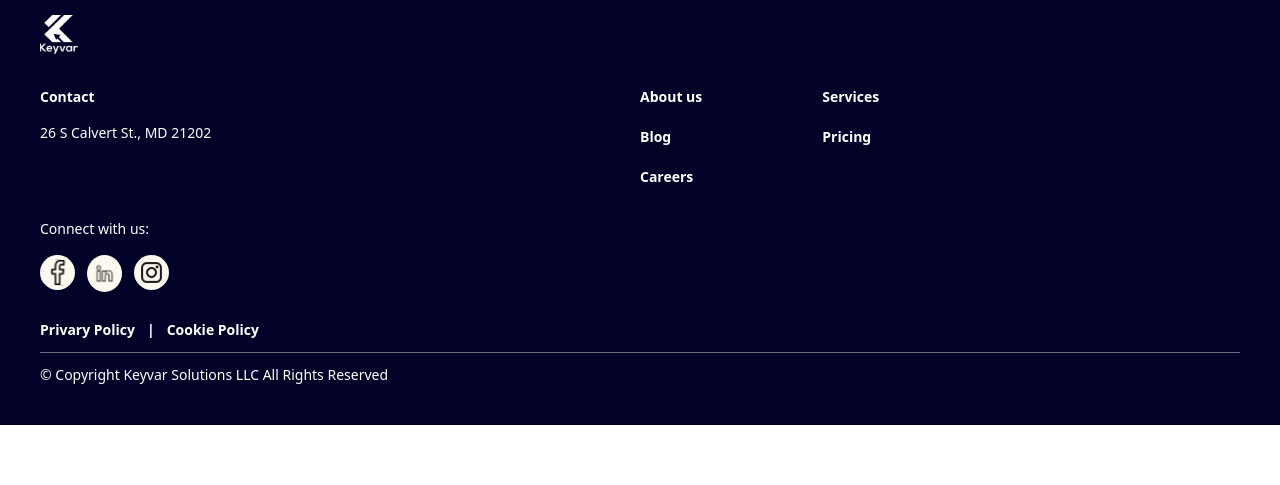
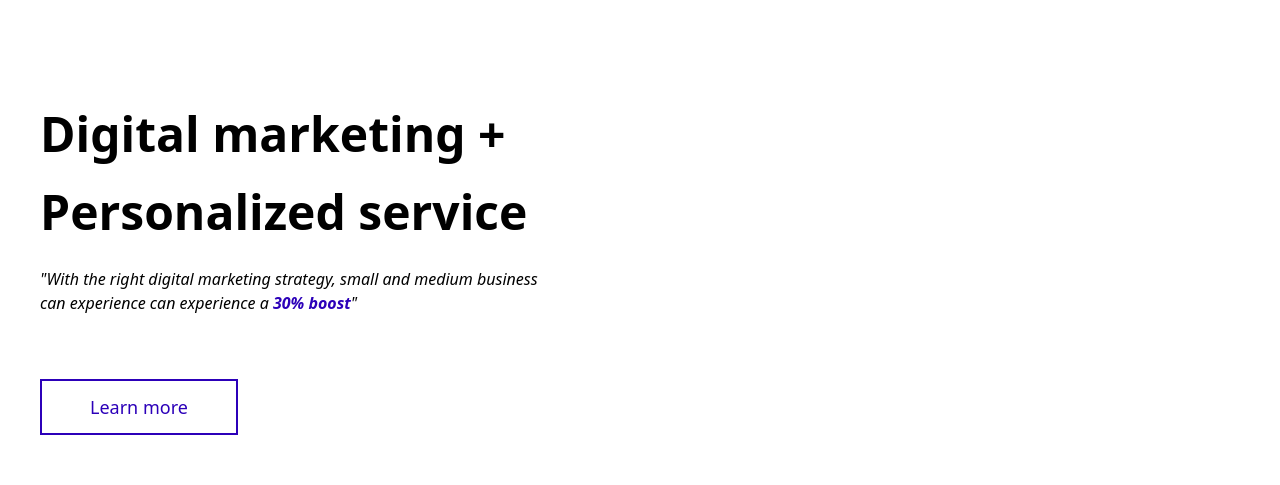
Before and after one commit to Perebonilado/keyvar-client, a Next.js app: page / in a window 1280 px wide. Shown: the part 1787-2272 px from the top of the page. Before the commit the page ends 2212 px from the top, so only its background shows below. Built offline with nearby package versions, Linux system fonts and the light colour scheme.

Commit message:
responsivness

```diff
--- /dev/null
+++ b/@modules/Home/DigitalMarketingContainer.tsx
@@ -0,0 +1,34 @@
+import Button from "@/@shared/ui-components/Button";
+import Container from "@/@shared/ui-components/Container";
+import React, { FC } from "react";
+
+const DigitalMarketingContainer: FC = () => {
+  return (
+    <section className="py-20 min-h-screen">
+      <Container>
+        <div className="flex max-md:flex-col pt-10">
+          <div style={{ flex: 1 }}>
+            <div className="w-full max-w-[600px]">
+              <h2 className="text-5xl font-bold leading-relaxed mb-4 max-md:text-3xl">
+                Digital marketing + Personalized service
+              </h2>
+              <p className="text-base w-full max-w-[500px]">
+                <i>
+                  "With the right digital marketing strategy, small and medium
+                  business can experience can experience a{" "}
+                  <span className="text-[#2C00B9] font-bold">30% boost</span>"
+                </i>
+              </p>
+
+              <Button title="Learn more" variant="outlined" size="large" className="mt-16"/>
+            </div>
+          </div>
+
+          <div style={{ flex: 1 }}></div>
+        </div>
+      </Container>
+    </section>
+  );
+};
+
+export default DigitalMarketingContainer;
--- /dev/null
+++ b/@shared/components/Avatar/index.tsx
@@ -0,0 +1,54 @@
+import React, { FC } from "react";
+import Image from "next/image";
+import c from "classnames";
+import s from "./styles.module.css";
+
+interface Props {
+  size?: "sm" | "md" | "lg";
+  imageUrl?: string;
+  fallBack: string;
+  shape?: "round" | "square";
+  allowEnlarge?: boolean;
+  alt: string
+}
+
+const Avatar: FC<Props> = ({
+  size = "md",
+  imageUrl,
+  fallBack,
+  shape = "round",
+  alt
+}) => {
+  const rootClassName = c(s.root, {
+    [s.sm]: size === "sm",
+    [s.md]: size === "md",
+    [s.lg]: size === "lg",
+    [s.round]: shape === "round",
+    [s.square]: shape === "square",
+  });
+
+  return (
+    <div
+      className={rootClassName}
+    >
+      {imageUrl ? (
+        <Image
+          layout="fill"
+          objectFit="cover"
+          objectPosition="50% 50%"
+          style={{
+            cursor: "pointer",
+          }}
+          src={imageUrl}
+          alt={alt}
+        />
+      ) : (
+        <p className={`font-bold ${size === "lg" ? "text-4xl" : "text-lg"}`}>
+          {fallBack.toUpperCase()}
+        </p>
+      )}
+    </div>
+  );
+};
+
+export default Avatar;
--- /dev/null
+++ b/@shared/components/Avatar/styles.module.css
@@ -0,0 +1,24 @@
+
+.root {
+    @apply relative  overflow-hidden flex items-center justify-center bg-slate-300
+}
+
+.round {
+    @apply rounded-full
+}
+
+.square {
+    @apply rounded-lg
+}
+
+.sm {
+    @apply w-10 h-10
+}
+
+.md {
+    @apply w-14 h-14
+}
+
+.lg {
+    @apply w-20 h-20
+}
--- a/@shared/ui-components/Container/index.tsx
+++ b/@shared/ui-components/Container/index.tsx
@@ -5,7 +5,7 @@ interface Props extends HTMLAttributes<HTMLDivElement> {}
 const Container: FC<PropsWithChildren<Props>> = ({ children, ...props }) => {
   return (
     <div
-      className={`w-full max-w-screen-xl mx-auto px-10 max-sm:px-7 ${props.className}`}
+      className={`w-full max-w-screen-xl mx-auto px-10 max-sm:px-5 ${props.className}`}
     >
       {children}
     </div>
--- a/pages/index.tsx
+++ b/pages/index.tsx
@@ -1,4 +1,5 @@
 import Banner from "@/@modules/Home/Banner/Banner";
+import DigitalMarketingContainer from "@/@modules/Home/DigitalMarketingContainer";
 import HelpClients from "@/@modules/Home/HelpClients/HelpClients";
 import AppLayout from "@/@shared/layout/AppLayout";
 
@@ -7,6 +8,7 @@ export default function Home() {
     <AppLayout>
       <Banner />
       <HelpClients />
+      <DigitalMarketingContainer />
     </AppLayout>
   );
 }
```
